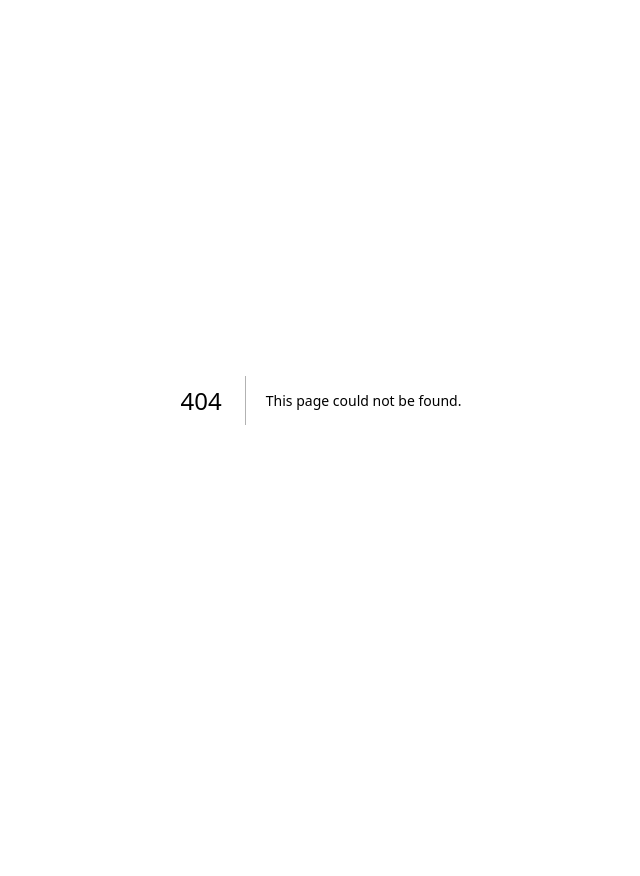
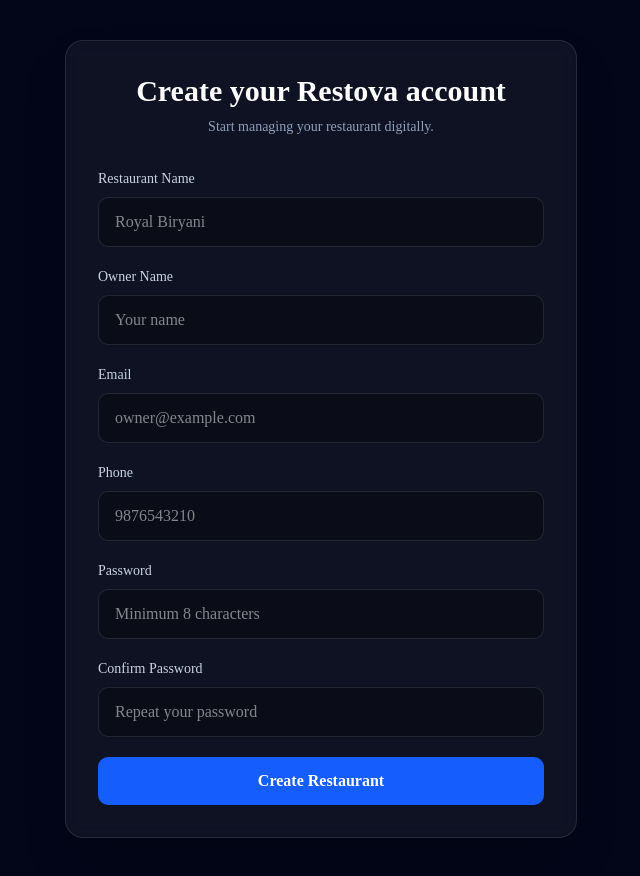
Before and after one commit to Mohammad032004/delicous, a Next.js app: page /register in a window 1280 px wide. Before the commit this address had no page. Shown: the whole page, without its empty margins (319-959 px from the left). Before the commit the page ends 800 px from the top, so only its background shows below. Built offline with nearby package versions, Linux system fonts and the light colour scheme.

Commit message:
register page

```diff
--- /dev/null
+++ b/app/register/page.tsx
@@ -0,0 +1,210 @@
+"use client";
+
+import { FormEvent, useState } from "react";
+import { useRouter } from "next/navigation";
+
+export default function RegisterPage() {
+  const router = useRouter();
+
+  const [form, setForm] = useState({
+    restaurantName: "",
+    ownerName: "",
+    email: "",
+    phone: "",
+    password: "",
+    confirmPassword: "",
+  });
+
+  const [loading, setLoading] = useState(false);
+  const [error, setError] = useState("");
+  const [success, setSuccess] = useState("");
+
+  function handleChange(
+    e: React.ChangeEvent<HTMLInputElement>
+  ) {
+    setForm({
+      ...form,
+      [e.target.name]: e.target.value,
+    });
+  }
+
+  async function handleSubmit(e: FormEvent<HTMLFormElement>) {
+    e.preventDefault();
+
+    setError("");
+    setSuccess("");
+
+    if (form.password !== form.confirmPassword) {
+      setError("Passwords do not match.");
+      return;
+    }
+
+    setLoading(true);
+
+    try {
+      const response = await fetch("/api/auth/register", {
+        method: "POST",
+        headers: {
+          "Content-Type": "application/json",
+        },
+        body: JSON.stringify({
+          restaurantName: form.restaurantName,
+          ownerName: form.ownerName,
+          email: form.email,
+          phone: form.phone,
+          password: form.password,
+        }),
+      });
+
+      const data = await response.json();
+
+      if (!response.ok) {
+        setError(data.message || "Registration failed.");
+        return;
+      }
+
+      setSuccess("Restaurant registered successfully!");
+
+      setTimeout(() => {
+        router.push("/login");
+      }, 1000);
+    } catch {
+      setError("Unable to connect to the server.");
+    } finally {
+      setLoading(false);
+    }
+  }
+
+  return (
+    <main className="flex min-h-screen items-center justify-center bg-slate-950 px-4 py-10">
+      <div className="w-full max-w-lg rounded-2xl border border-white/10 bg-white/5 p-8 shadow-2xl backdrop-blur">
+        <div className="mb-8 text-center">
+          <h1 className="text-3xl font-bold text-white">
+            Create your Restova account
+          </h1>
+
+          <p className="mt-2 text-sm text-slate-400">
+            Start managing your restaurant digitally.
+          </p>
+        </div>
+
+        <form onSubmit={handleSubmit} className="space-y-5">
+          <div>
+            <label className="mb-2 block text-sm text-slate-300">
+              Restaurant Name
+            </label>
+
+            <input
+              name="restaurantName"
+              value={form.restaurantName}
+              onChange={handleChange}
+              placeholder="Royal Biryani"
+              required
+              className="w-full rounded-lg border border-white/10 bg-black/30 px-4 py-3 text-white outline-none transition focus:border-blue-500"
+            />
+          </div>
+
+          <div>
+            <label className="mb-2 block text-sm text-slate-300">
+              Owner Name
+            </label>
+
+            <input
+              name="ownerName"
+              value={form.ownerName}
+              onChange={handleChange}
+              placeholder="Your name"
+              required
+              className="w-full rounded-lg border border-white/10 bg-black/30 px-4 py-3 text-white outline-none transition focus:border-blue-500"
+            />
+          </div>
+
+          <div>
+            <label className="mb-2 block text-sm text-slate-300">
+              Email
+            </label>
+
+            <input
+              name="email"
+              type="email"
+              value={form.email}
+              onChange={handleChange}
+              placeholder="owner@example.com"
+              required
+              className="w-full rounded-lg border border-white/10 bg-black/30 px-4 py-3 text-white outline-none transition focus:border-blue-500"
+            />
+          </div>
+
+          <div>
+            <label className="mb-2 block text-sm text-slate-300">
+              Phone
+            </label>
+
+            <input
+              name="phone"
+              type="tel"
+              value={form.phone}
+              onChange={handleChange}
+              placeholder="9876543210"
+              className="w-full rounded-lg border border-white/10 bg-black/30 px-4 py-3 text-white outline-none transition focus:border-blue-500"
+            />
+          </div>
+
+          <div>
+            <label className="mb-2 block text-sm text-slate-300">
+              Password
+            </label>
+
+            <input
+              name="password"
+              type="password"
+              value={form.password}
+              onChange={handleChange}
+              placeholder="Minimum 8 characters"
+              required
+              minLength={8}
+              className="w-full rounded-lg border border-white/10 bg-black/30 px-4 py-3 text-white outline-none transition focus:border-blue-500"
+            />
+          </div>
+
+          <div>
+            <label className="mb-2 block text-sm text-slate-300">
+              Confirm Password
+            </label>
+
+            <input
+              name="confirmPassword"
+              type="password"
+              value={form.confirmPassword}
+              onChange={handleChange}
+              placeholder="Repeat your password"
+              required
+              minLength={8}
+              className="w-full rounded-lg border border-white/10 bg-black/30 px-4 py-3 text-white outline-none transition focus:border-blue-500"
+            />
+          </div>
+
+          {error && (
+            <div className="rounded-lg border border-red-500/20 bg-red-500/10 px-4 py-3 text-sm text-red-400">
+              {error}
+            </div>
+          )}
+
+          {success && (
+            <div className="rounded-lg border border-green-500/20 bg-green-500/10 px-4 py-3 text-sm text-green-400">
+              {success}
+            </div>
+          )}
+
+          <button
+            type="submit"
+            disabled={loading}
+            className="w-full rounded-lg bg-blue-600 px-4 py-3 font-semibold text-white transition hover:bg-blue-500 disabled:cursor-not-allowed disabled:opacity-50"
+          >
+            {loading ? "Creating account..." : "Create Restaurant"}
+          </button>
+        </form>
+      </div>
+    </main>
+  );
+}
```
